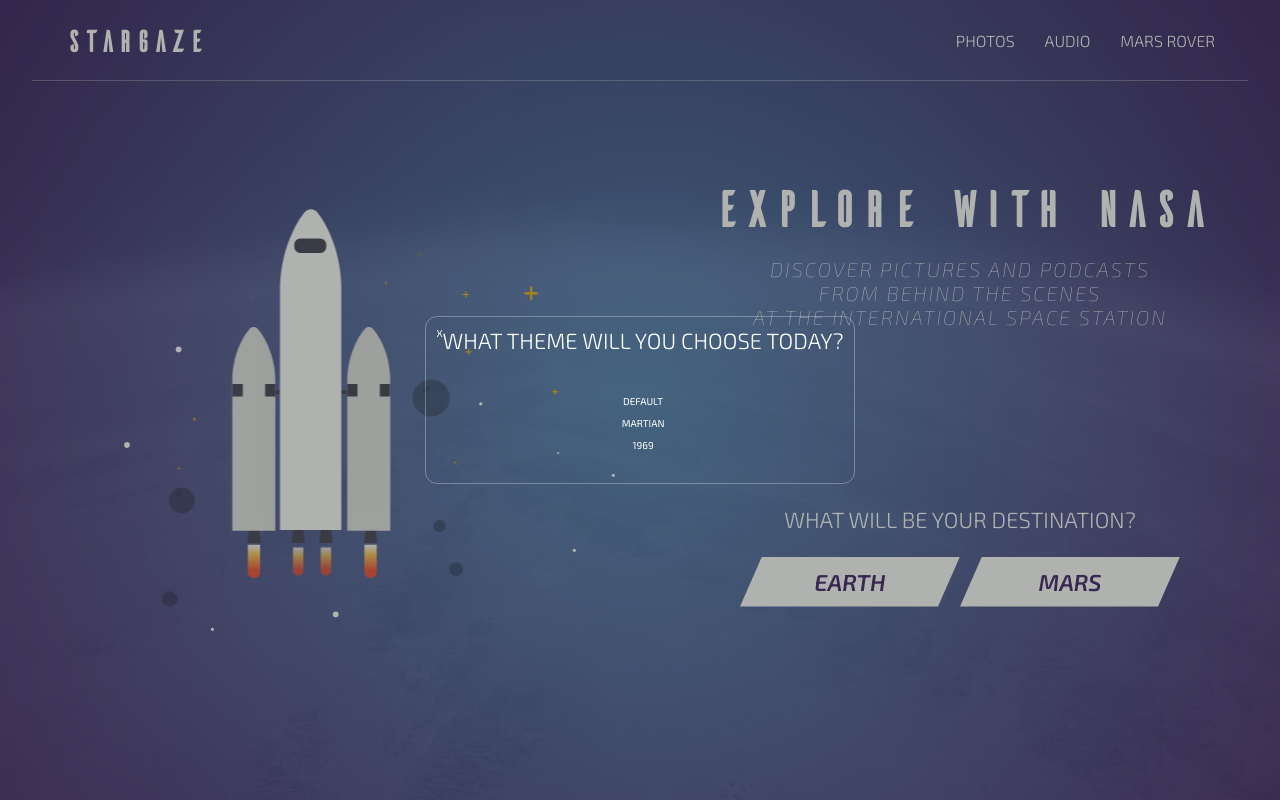
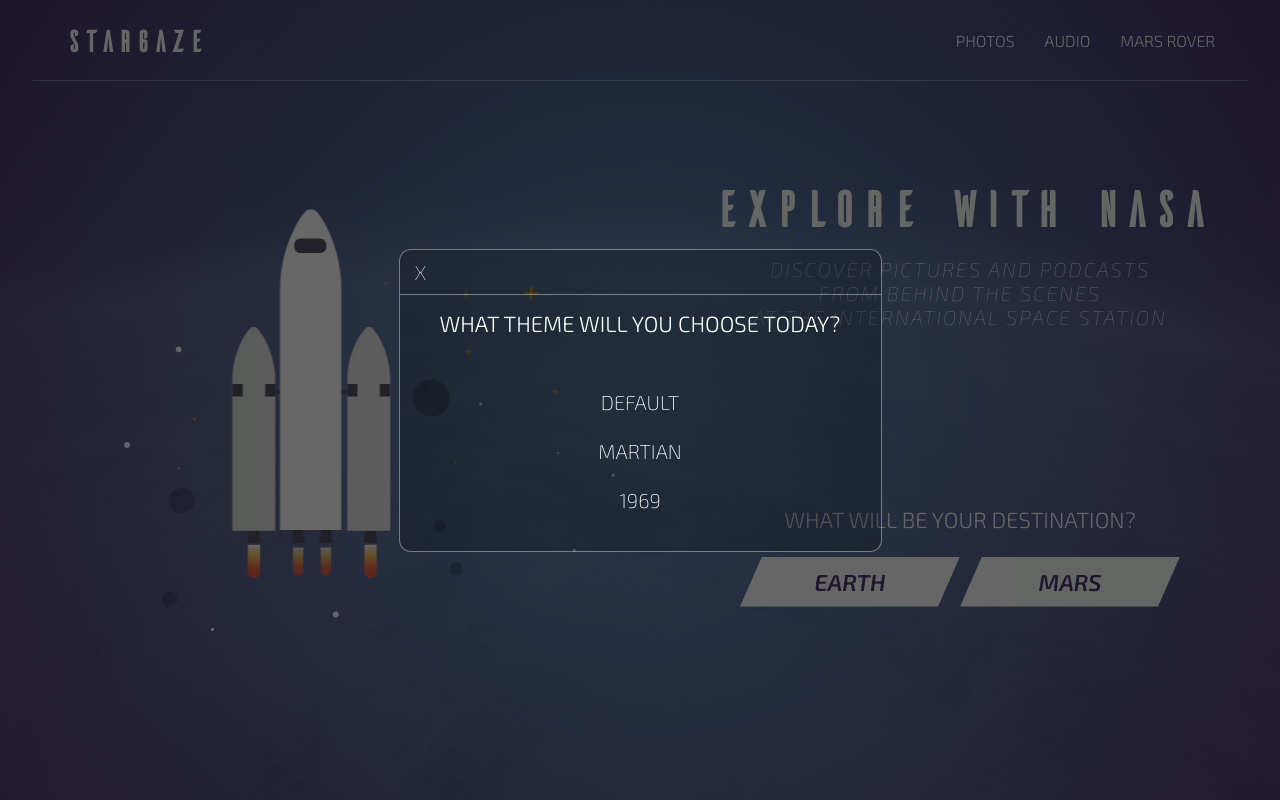
Before and after one commit to Loganpotts1/StarGaze-MKII, a React (Create React App) app: page / in a window 1280 px wide. Built offline with nearby package versions, Linux system fonts and the light colour scheme.

Commit message:
popup fully functional

```diff
--- a/src/components/Popup.jsx
+++ b/src/components/Popup.jsx
@@ -3,7 +3,14 @@
 
 export default function Popup(props) {
 
-    const body = document.querySelector("body");
+
+
+
+    function setTheme(theme) {
+        const body = document.querySelector("body");
+
+        body.setAttribute("data-theme", `${theme}`);
+    }
 
     return (
         <div className="popup">
@@ -12,7 +19,7 @@
             <div className="popup__content">
 
                 <div className="popup__close">
-                    <span>
+                    <span onClick={props.close}>
                         X
                     </span>
                 </div>
@@ -22,13 +29,13 @@
                 </h2>
 
                 <ul className="popup__list">
-                    <li className="popup__list-item" onClick={() => {body.setAttribute("data-theme", "default")}}>
+                    <li className="popup__list-item" onMouseEnter={() => setTheme(0)} onClick={props.close}>
                         Default
                     </li>
-                    <li className="popup__list-item" onClick={() => {body.setAttribute("data-theme", "martian")}}>
+                    <li className="popup__list-item" onMouseEnter={() => setTheme("martian")} onClick={props.close}>
                         Martian
                     </li>
-                    <li className="popup__list-item" onClick={() => {body.setAttribute("data-theme", "1969")}}>
+                    <li className="popup__list-item" onMouseEnter={() => setTheme(1969)} onClick={props.close}>
                         1969
                     </li>
                 </ul>
--- a/src/css/components/_popup.scss
+++ b/src/css/components/_popup.scss
@@ -8,24 +8,50 @@
     width: 100%;
     font-family: var(--font-primary);
     text-transform: uppercase;
-    background-color: rgba(0, 0, 0, .3);
+    background-color: rgba(0, 0, 0, .6);
     z-index: 3;
 
     &__content {
         display: grid;
-        grid-template-columns: 1rem max-contents 1rem;
-        grid-template-rows: min-content min-content 10rem;
-        grid-row-gap: 1rem;
+        grid-template-columns: 4rem max-content 4rem;
+        grid-template-rows: min-content min-content 20rem;
+        grid-row-gap: 1.5rem;
         justify-items: center;
-        padding: 1rem;
-        border: 1px solid rgba(255, 255, 255, .3);
+        background-color: rgba(0, 0, 0, .2);
+        border: 1px solid rgba(var(--color-primary), .4);
         border-radius: 12px;
+        transition: all .3s;
+
+        &:hover {
+            transform: translateY(-3px);
+            box-shadow: 0 1rem 2rem rgba(0, 0, 0, .2);
+        }
     }
 
     &__close {
         grid-column: 1 / -1;
         grid-row: 1 / 2;
-        justify-self: start;
+        justify-self: stretch;
+        display: flex;
+        justify-content: start;
+        border-bottom: 1px solid rgba(var(--color-primary), .4);
+
+        span {
+            cursor: pointer;
+            font-size: 2rem;
+            font-weight: 100;
+            margin: 1rem 1.5rem;
+            transition: all .2s;
+
+            &:hover {
+                font-weight: 300;
+            }
+        }
+    }
+
+    &__heading {
+        grid-column: 2 / 3;
+        grid-row: 2 / 3;
     }
 
     &__list {
@@ -33,12 +59,36 @@
         grid-row: 3 / 4;
         display: grid;
         align-content: center;
-        grid-row-gap: 1rem;
+        grid-row-gap: 2.5rem;
         list-style: none;
         text-align: center;
     }
 
     &__list-item {
+        cursor: pointer;
+        font-size: 2rem;
+        font-weight: 200;
+        position: relative;
 
+        &:hover {
+
+            &::before {
+                transform: scaleY(1);
+            }
+        }
+
+        &::before {
+            content: "";
+            position: absolute;
+            top: 0;
+            left: 0;
+            height: 100%;
+            width: 140%;
+            margin-left: -20%;
+            border-left: 1px solid rgba(var(--color-primary), .4);
+            border-right: 1px solid rgba(var(--color-primary), .4);
+            transform: scaleY(0);
+            transition: all .2s;
+        }
     }
 }
```
Also changed, not shown: src/css/main.min.css.
